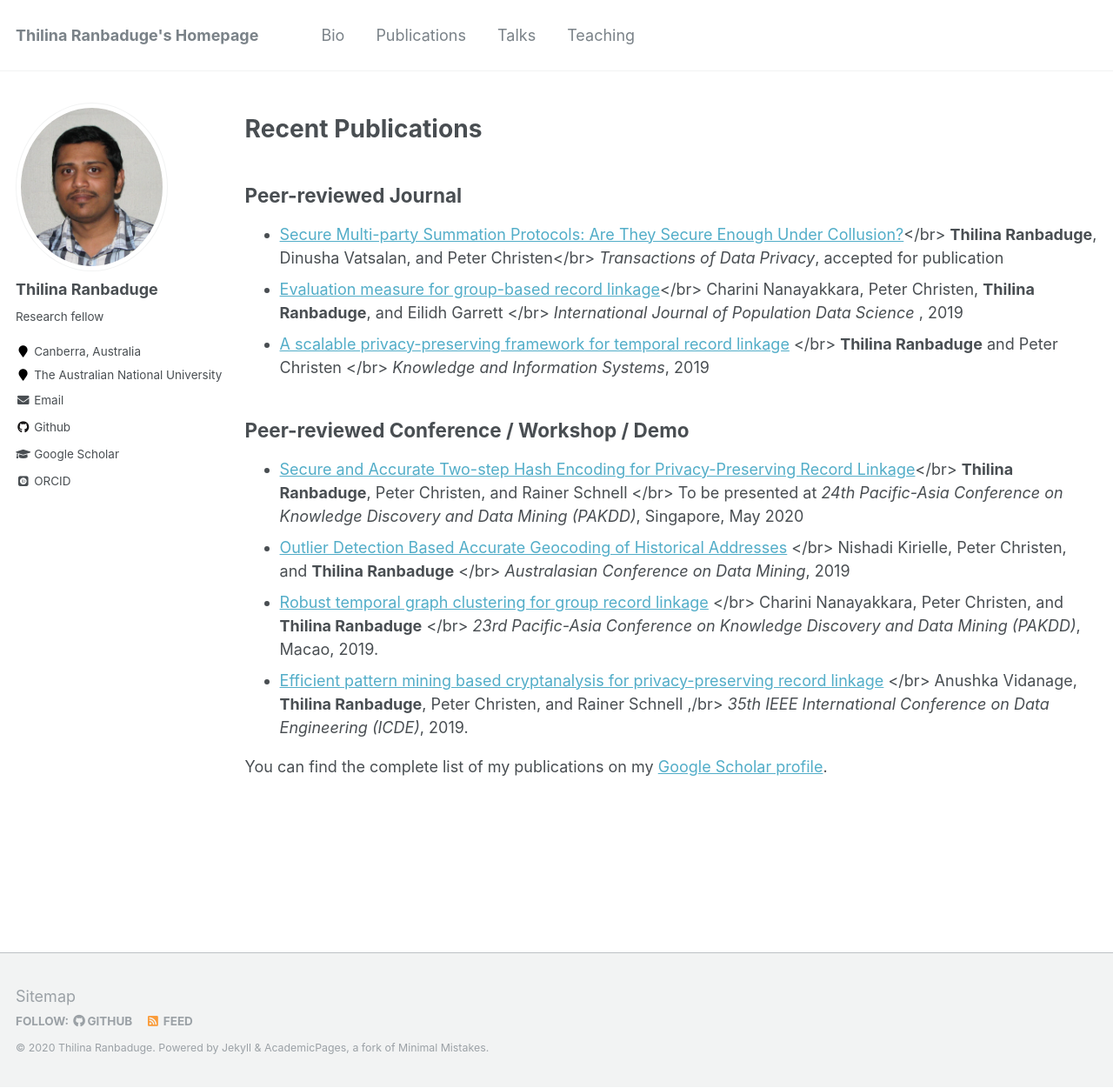
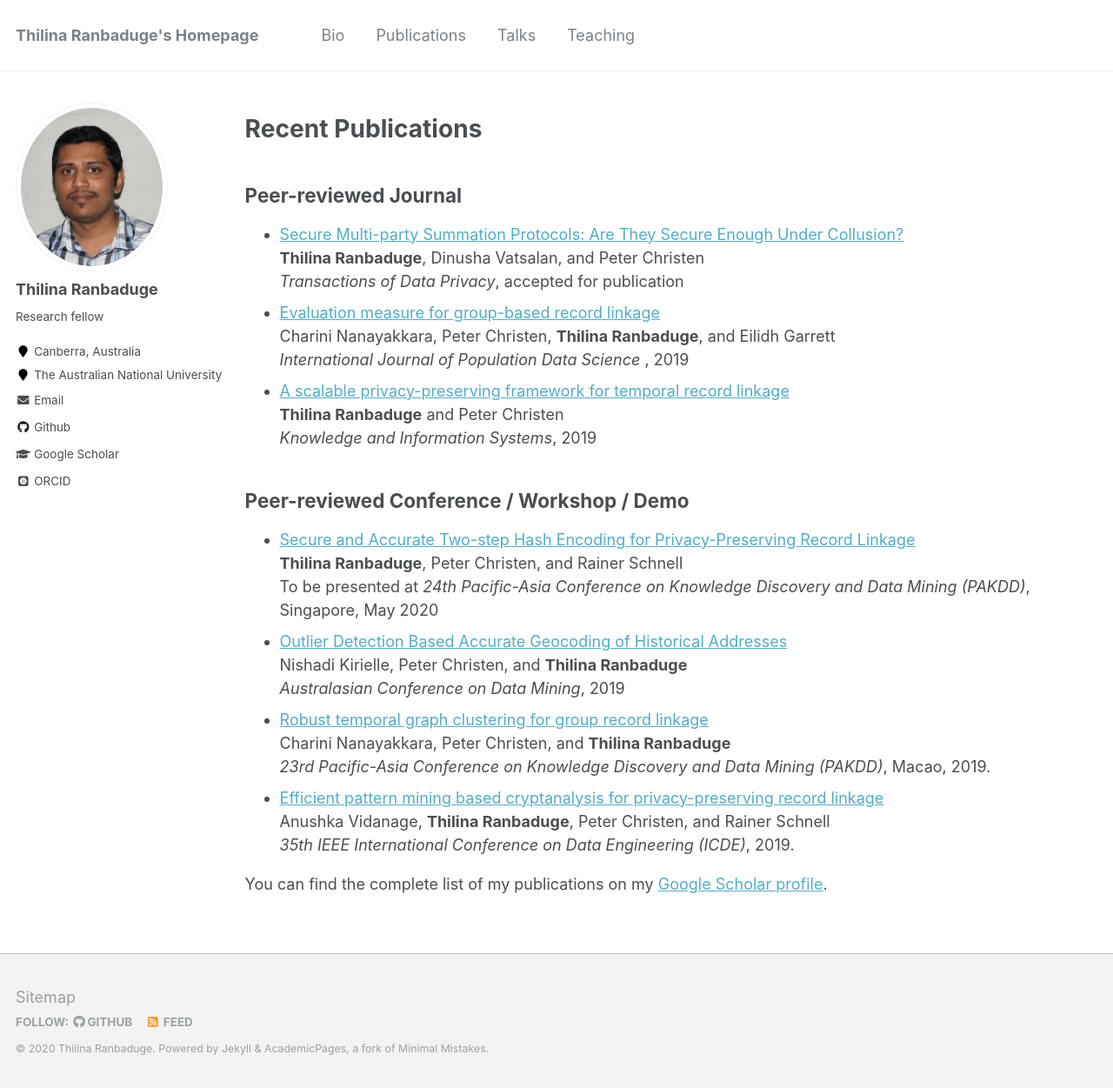
Before and after one commit to thilina-ranbaduge/thilina-ranbaduge.github.io, a Jekyll site: the page built from _publications/2009-10-01-paper-title-number-1.md, in a window 1280 px wide and 1251 px high. Shown: the whole window at 87% size. Built offline with Jekyll 4.4.1, drawn with Linux system fonts in a browser that asks for light colours; some web fonts are replaced.

```diff
--- a/_publications/2009-10-01-paper-title-number-1.md
+++ b/_publications/2009-10-01-paper-title-number-1.md
@@ -7,28 +7,28 @@ author_profile: true
 # Recent Publications
 
 ## Peer-reviewed Journal
-* [Secure Multi-party Summation Protocols: Are They Secure Enough Under Collusion?]()</br>
-  <b>Thilina Ranbaduge</b>, Dinusha Vatsalan, and Peter Christen</br>
+* [Secure Multi-party Summation Protocols: Are They Secure Enough Under Collusion?]()<br>
+  <b>Thilina Ranbaduge</b>, Dinusha Vatsalan, and Peter Christen<br>
   <i>Transactions of Data Privacy</i>, accepted for publication
-* [Evaluation measure for group-based record linkage](https://ijpds.org/article/view/1127)</br>
-  Charini Nanayakkara, Peter Christen, <b>Thilina Ranbaduge</b>, and Eilidh Garrett </br>
+* [Evaluation measure for group-based record linkage](https://ijpds.org/article/view/1127)<br>
+  Charini Nanayakkara, Peter Christen, <b>Thilina Ranbaduge</b>, and Eilidh Garrett <br>
   <i>International Journal of Population Data Science </i>, 2019
-* [A scalable privacy-preserving framework for temporal record linkage](https://link.springer.com/article/10.1007/s10115-019-01370-1) </br>
-  <b>Thilina Ranbaduge</b> and Peter Christen </br>
+* [A scalable privacy-preserving framework for temporal record linkage](https://link.springer.com/article/10.1007/s10115-019-01370-1) <br>
+  <b>Thilina Ranbaduge</b> and Peter Christen <br>
   <i>Knowledge and Information Systems</i>, 2019
 
 ## Peer-reviewed Conference / Workshop / Demo
-* [Secure and Accurate Two-step Hash Encoding for Privacy-Preserving Record Linkage]()</br>
-  <b>Thilina Ranbaduge</b>, Peter Christen, and Rainer Schnell </br>
+* [Secure and Accurate Two-step Hash Encoding for Privacy-Preserving Record Linkage]()<br>
+  <b>Thilina Ranbaduge</b>, Peter Christen, and Rainer Schnell <br>
   To be presented at <i>24th Pacific-Asia Conference on Knowledge Discovery and Data Mining (PAKDD)</i>, Singapore, May 2020
-* [Outlier Detection Based Accurate Geocoding of Historical Addresses](https://link.springer.com/chapter/10.1007/978-981-15-1699-3_4) </br>
-  Nishadi Kirielle, Peter Christen, and <b>Thilina Ranbaduge</b> </br>
+* [Outlier Detection Based Accurate Geocoding of Historical Addresses](https://link.springer.com/chapter/10.1007/978-981-15-1699-3_4) <br>
+  Nishadi Kirielle, Peter Christen, and <b>Thilina Ranbaduge</b> <br>
   <i>Australasian Conference on Data Mining</i>, 2019
-* [Robust temporal graph clustering for group record linkage](https://link.springer.com/chapter/10.1007/978-3-030-16145-3_41) </br>
-  Charini Nanayakkara, Peter Christen, and <b>Thilina Ranbaduge</b> </br>
+* [Robust temporal graph clustering for group record linkage](https://link.springer.com/chapter/10.1007/978-3-030-16145-3_41) <br>
+  Charini Nanayakkara, Peter Christen, and <b>Thilina Ranbaduge</b> <br>
   <i>23rd Pacific-Asia Conference on Knowledge Discovery and Data Mining (PAKDD)</i>, Macao, 2019.
-* [Efficient pattern mining based cryptanalysis for privacy-preserving record linkage](https://ieeexplore.ieee.org/abstract/document/8731536/) </br>
-  Anushka Vidanage, <b>Thilina Ranbaduge</b>, Peter Christen, and Rainer Schnell ,/br>
+* [Efficient pattern mining based cryptanalysis for privacy-preserving record linkage](https://ieeexplore.ieee.org/abstract/document/8731536/) <br>
+  Anushka Vidanage, <b>Thilina Ranbaduge</b>, Peter Christen, and Rainer Schnell <br>
   <i>35th IEEE International Conference on Data Engineering (ICDE)</i>, 2019.
 
 You can find the complete list of my publications on my <a href="https://scholar.google.com.au/citations?user=pXWdkr4AAAAJ&hl=en">Google Scholar profile</a>.
```
